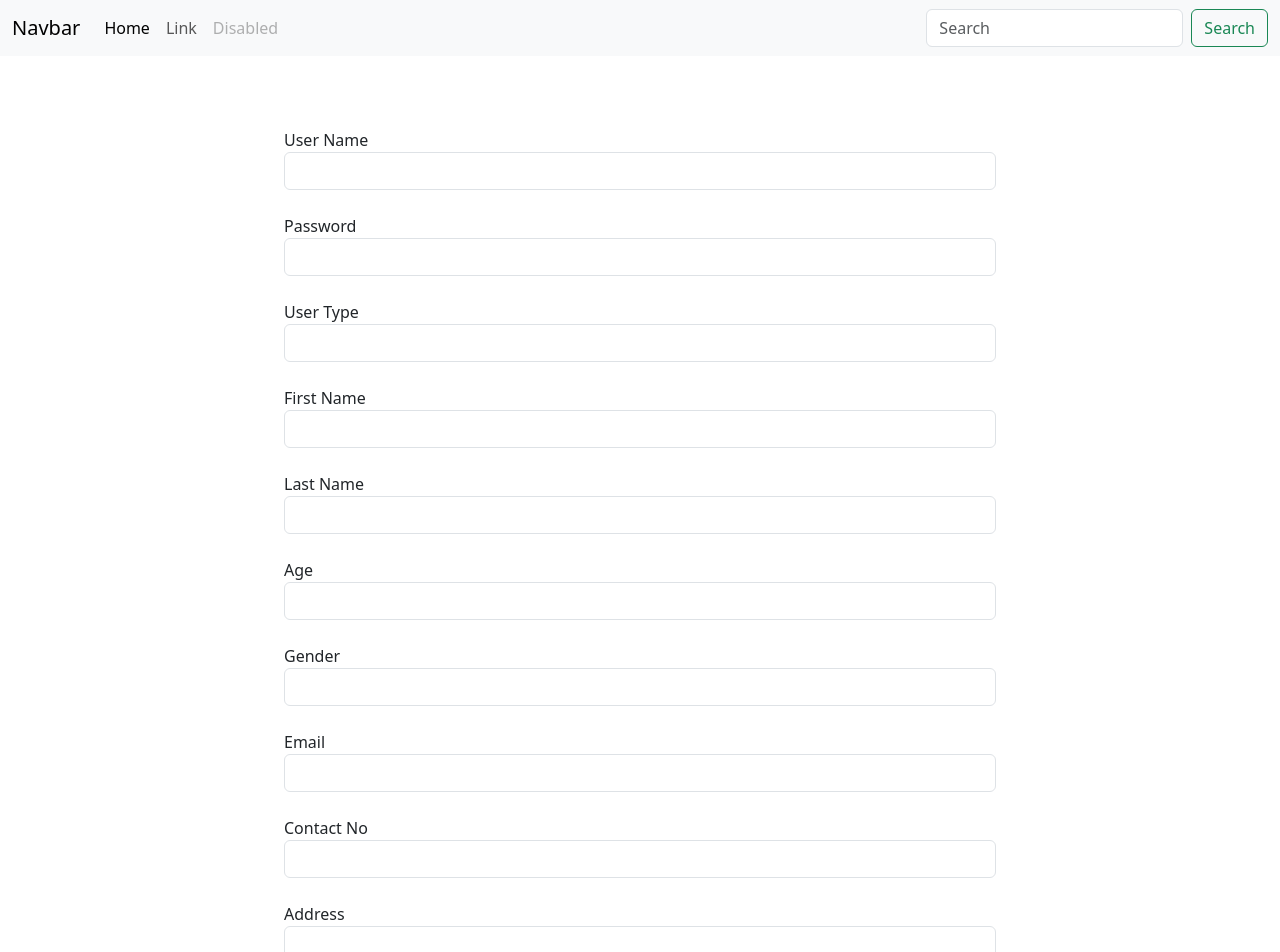
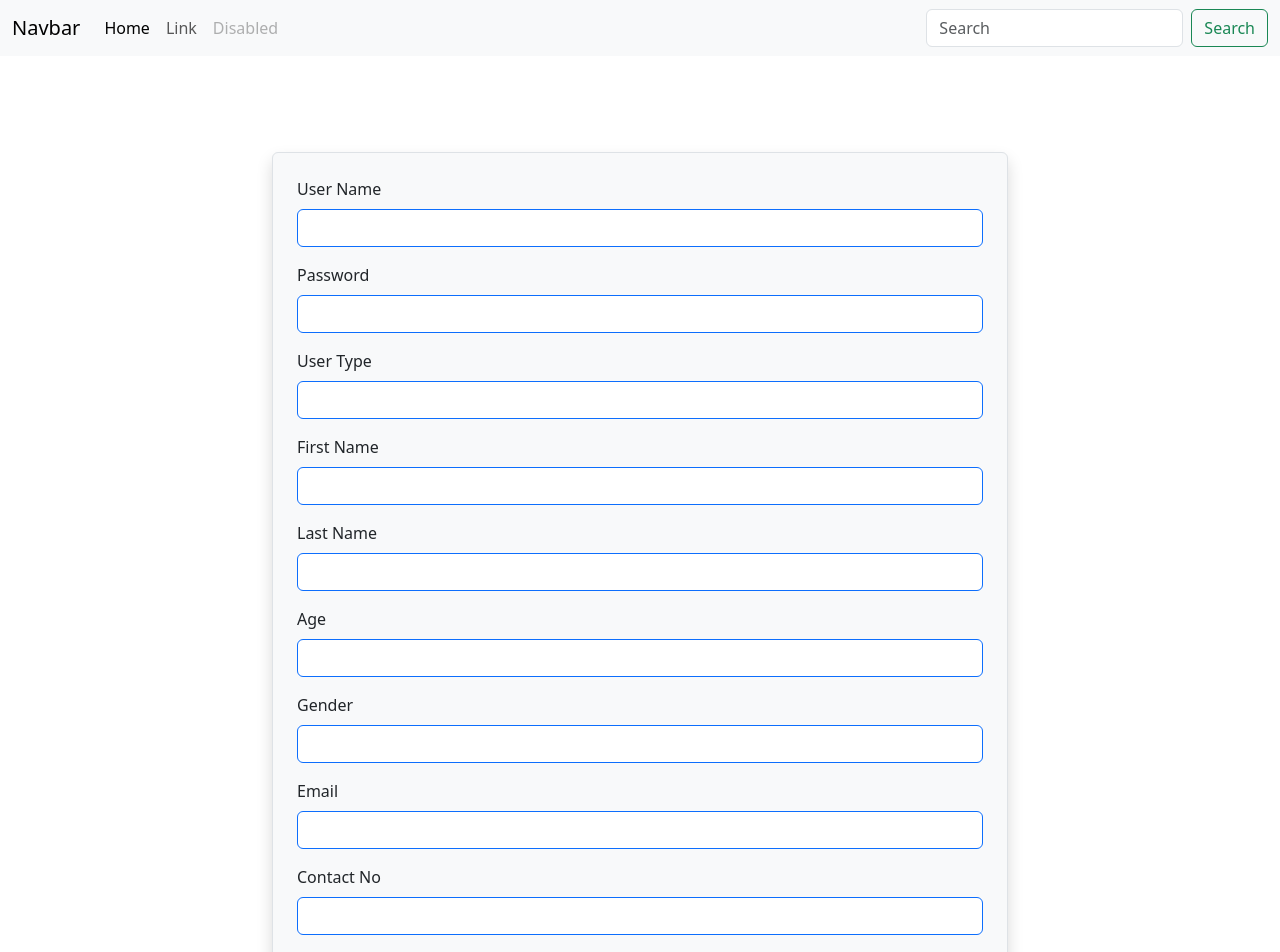
Before and after one commit to shrivastavanurag11/insurance, an Angular app in the folder Front_end/insurance/: page /login/registration in a window 1280 px wide. Shown: the top 952 px of the page. Built offline with nearby package versions, Linux system fonts and the light colour scheme.

Commit message:
updated form style

```diff
--- a/Front_end/insurance/src/app/registration/registration.component.html
+++ b/Front_end/insurance/src/app/registration/registration.component.html
@@ -2,48 +2,70 @@
 <div class="row">
     <div class="col-md-2"></div>
     <div class="col-md-8">
-      <form (ngSubmit)="submit()" class="container mt-4">
-        <label for="userName">User Name</label>
-        <input id="userName" #username (change)="checkExistingUser(username.value)" [(ngModel)]="newUser.userName" name="userName" class="form-control">
-        <span class="form-text text-danger" style="color:red" [innerText]="existing"></span>
+      <form (ngSubmit)="submit()" class="container mt-5 p-4 border rounded shadow bg-light">
+        <div class="form-group mb-3">
+          <label for="userName" class="form-label">User Name</label>
+          <input id="userName" #username (change)="checkExistingUser(username.value)" [(ngModel)]="newUser.userName" name="userName" class="form-control border-primary">
+          <span class="form-text text-danger" [innerText]="existing"></span>
+        </div>
 
-        <br/>
-        <label for="password">Password</label>
-        <input id="password" type="password" [(ngModel)]="newUser.password" name="password" class="form-control">
-        <br/>
-        <label for="userType">User Type</label>
-        <input id="userType" [(ngModel)]="newUser.userType" name="userType" class="form-control">
-        <br/>
-        <label for="firstName">First Name</label>
-        <input id="firstName" [(ngModel)]="newUser.firstName" name="firstName" class="form-control">
-        <br/>
-        <label for="lastName">Last Name</label>
-        <input id="lastName" [(ngModel)]="newUser.lastName" name="lastName" class="form-control">
-        <br/>
-        <label for="age">Age</label>
-        <input id="age" type="number" [(ngModel)]="newUser.age" name="age" class="form-control">
-        <br/>
-        <label for="gender">Gender</label>
-        <input id="gender" [(ngModel)]="newUser.gender" name="gender" class="form-control">
-        <br/>
-        <label for="email">Email</label>
-        <input id="email" type="email" [(ngModel)]="newUser.email" name="email" class="form-control">
-        <br/>
-        <label for="contactNo">Contact No</label>
-        <input id="contactNo" [(ngModel)]="newUser.contactNo" name="contactNo" class="form-control">
-        <br/>
-        <label for="address">Address</label>
-        <input id="address" [(ngModel)]="newUser.address" name="address" class="form-control">
-        <br/>
-        <label for="customerImage">Customer Image</label>
-        <input id="customerImage" type="file" [(ngModel)]="newUser.customerImage" name="customerImage" class="form-control-file">
-        <br/>
-        <button type="submit" class="btn btn-primary mt-3">Submit</button>
-        <span class="form-text">{{message}}</span>
+        <div class="form-group mb-3">
+          <label for="password" class="form-label">Password</label>
+          <input id="password" type="password" [(ngModel)]="newUser.password" name="password" class="form-control border-primary">
+        </div>
+
+        <div class="form-group mb-3">
+          <label for="userType" class="form-label">User Type</label>
+          <input id="userType" [(ngModel)]="newUser.userType" name="userType" class="form-control border-primary">
+        </div>
+
+        <div class="form-group mb-3">
+          <label for="firstName" class="form-label">First Name</label>
+          <input id="firstName" [(ngModel)]="newUser.firstName" name="firstName" class="form-control border-primary">
+        </div>
+
+        <div class="form-group mb-3">
+          <label for="lastName" class="form-label">Last Name</label>
+          <input id="lastName" [(ngModel)]="newUser.lastName" name="lastName" class="form-control border-primary">
+        </div>
+
+        <div class="form-group mb-3">
+          <label for="age" class="form-label">Age</label>
+          <input id="age" type="number" [(ngModel)]="newUser.age" name="age" class="form-control border-primary">
+        </div>
+
+        <div class="form-group mb-3">
+          <label for="gender" class="form-label">Gender</label>
+          <input id="gender" [(ngModel)]="newUser.gender" name="gender" class="form-control border-primary">
+        </div>
+
+        <div class="form-group mb-3">
+          <label for="email" class="form-label">Email</label>
+          <input id="email" type="email" [(ngModel)]="newUser.email" name="email" class="form-control border-primary">
+        </div>
+
+        <div class="form-group mb-3">
+          <label for="contactNo" class="form-label">Contact No</label>
+          <input id="contactNo" [(ngModel)]="newUser.contactNo" name="contactNo" class="form-control border-primary">
+        </div>
+
+        <div class="form-group mb-3">
+          <label for="address" class="form-label">Address</label>
+          <input id="address" [(ngModel)]="newUser.address" name="address" class="form-control border-primary">
+        </div>
+
+        <div class="form-group mb-4">
+          <label for="customerImage" class="form-label">Customer Image</label>
+          <input id="customerImage" type="file" [(ngModel)]="newUser.customerImage" name="customerImage" class="form-control-file">
+        </div>
+
+        <button type="submit" class="btn btn-primary btn-lg w-100">Submit</button>
+        <span class="form-text text-center mt-2">{{message}}</span>
       </form>
 
 
 
-</div>
+
+    </div>
     <div class="col-md-2"></div>
 </div>
```
